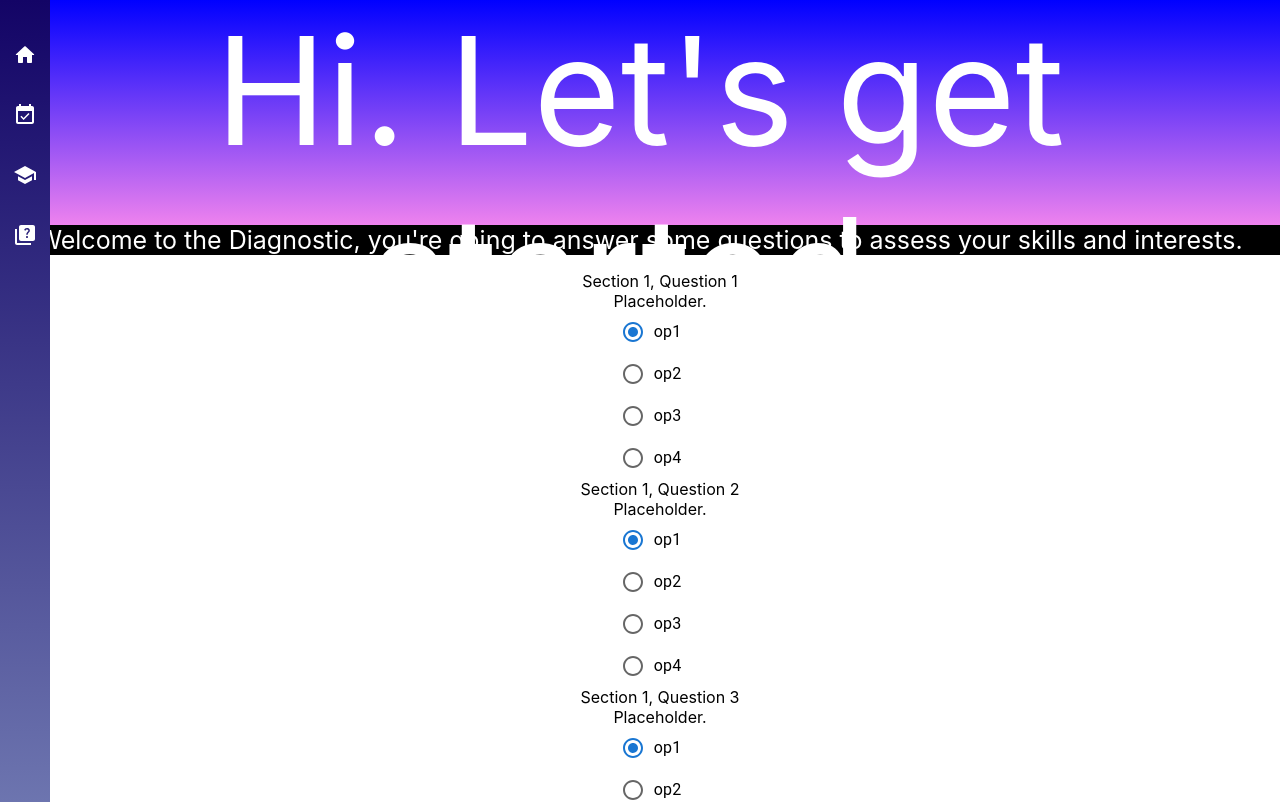
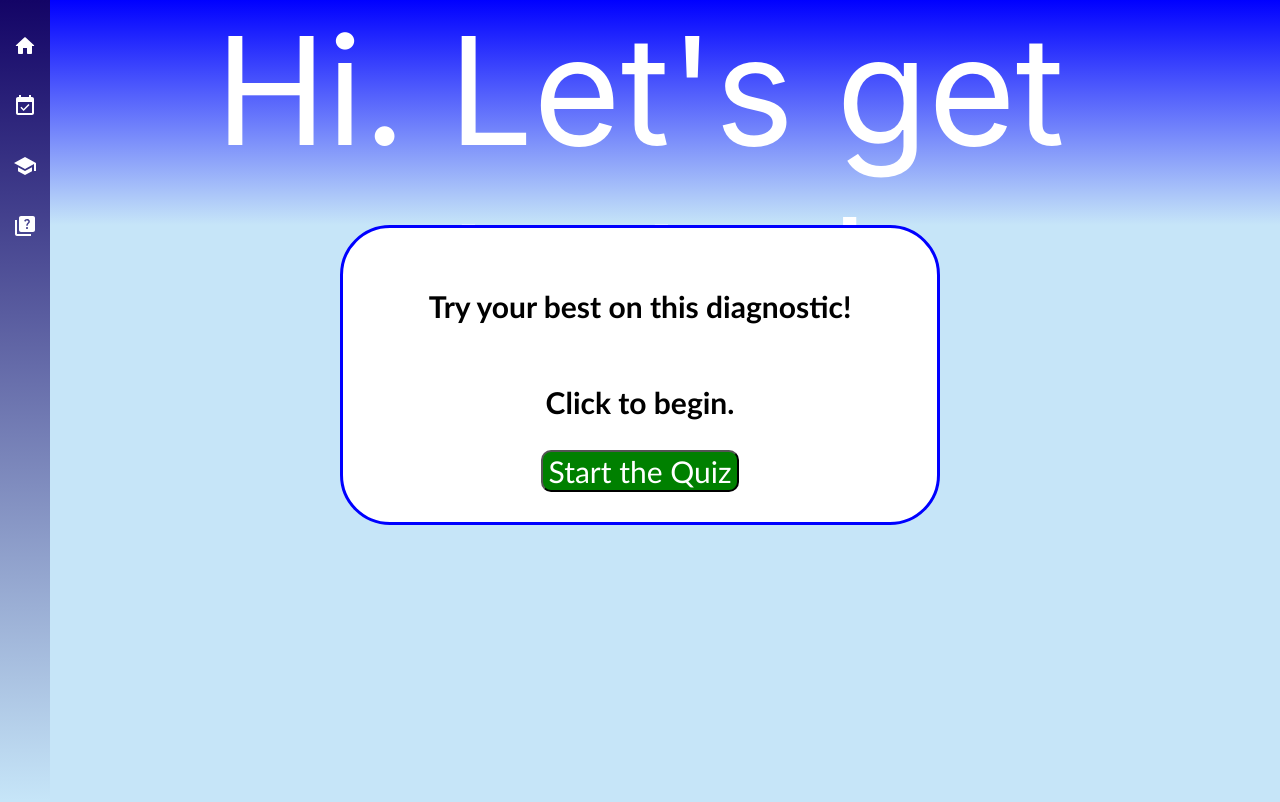
Before and after one commit to Pronkle/hackathon-2024, a React (Create React App) app: page /diagnostic in a window 1280 px wide. Shown: the top 802 px of the page. Built offline with nearby package versions, Linux system fonts and the light colour scheme; no server answers.

Commit message:
refactoring changes

```diff
--- a/src/App.css
+++ b/src/App.css
@@ -16,7 +16,7 @@ html body {
 
 .App {
   text-align: center;
-  min-height: 200vh;
+  min-height: 100vh;
   max-width: 100%;
   overflow-x: hidden;
 
--- a/src/App.js
+++ b/src/App.js
@@ -4,6 +4,7 @@ import Home from "./pages/home/home"
 import Diagnostic from "./pages/diagnostic/diagnostic"
 import Schedule from "./pages/schedule/schedule"
 import Lesson from "./pages/lesson/lesson"
+import Start from "./pages/diagnostic/start"
 
 import './App.css'
 import { useEffect } from "react"
@@ -18,6 +19,7 @@ function App() {
           <Route path="/diagnostic" element={<Diagnostic/>}/>
           <Route path="/schedule" element={<Schedule/>}/>
           <Route path="/lesson" element={<Lesson/>}/>
+          <Route path="/start" element={<Start/>}/>
         </Routes>
     </div>
 
--- a/src/components/demo/menu/style.css
+++ b/src/components/demo/menu/style.css
@@ -1,7 +1,7 @@
 .Menu{
     position: absolute;
     top: 0;
-    height: 200%;
+    min-height: 100%;
     width: 50px;
     background-image: linear-gradient(#130466, #c6e5f8);
 }
--- a/src/components/diagnostic/questions.jsx
+++ b/src/components/diagnostic/questions.jsx
@@ -5,6 +5,7 @@ import FormControlLabel from '@mui/material/FormControlLabel';
 import FormControl from '@mui/material/FormControl';
 import FormLabel from '@mui/material/FormLabel';
 import { DiagnosticData } from '../../pages/diagnostic/diagnosticdata';
+import './style.css'
 
 export default function Questions() {
 
@@ -13,12 +14,12 @@ export default function Questions() {
     };
 
     return (
-        <ul className="QuestionList">
+        <div className="QuestionList">
             {DiagnosticData.map((val, key) => {
                 return (
-                    <li
+                    <div
                         key={key}
-                        className="row"
+                        className="questions"
                         onClick={(event) => {}}
                     >
                         <div id="title">{val.title}</div>
@@ -30,7 +31,6 @@ export default function Questions() {
                                 name="radio-buttons-group"
                             >
                                 {val.Answers.map((ans) => {
-                                    console.log(ans)
                                     return (
                                         <FormControlLabel
                                             value={ans}
@@ -43,9 +43,9 @@ export default function Questions() {
                                 })}
                             </RadioGroup>
                         </FormControl>
-                    </li>
+                    </div>
                 );
             })}
-        </ul>
+        </div>
     );
 }
--- /dev/null
+++ b/src/components/diagnostic/style.css
@@ -0,0 +1,16 @@
+.questions {
+    display: flex;
+    flex-direction: column;
+    align-items: center;
+    border: 1px solid #ccc;
+    fill: black;
+    margin: 10px 0;
+    padding: 10px;
+    width: 100%;
+    justify-content: center;
+}
+
+.QuestionList{
+    margin-left: auto;
+    margin-right: auto;
+}
--- a/src/pages/diagnostic/diagnostic.css
+++ b/src/pages/diagnostic/diagnostic.css
@@ -4,8 +4,12 @@
     border: 0;
 }
 
+body{
+    background-color: #c6e5f8;
+}
+
 #header{
-    background-image: linear-gradient(blue, violet);
+    background-image: linear-gradient(blue, #c6e5f8);
     height: 225px;
     font-size: 150px;
     /*font-family: 'Trebuchet MS', 'Lucida Sans Unicode', 'Lucida Grande', 'Lucida Sans', Arial, sans-serif; */
@@ -22,3 +26,43 @@
     border: 0;
     padding: 0;
 }
+
+.welcome_box {
+    height: 300px;
+    display: flex;
+    align-items: center;
+    justify-content: center;
+    flex-direction: column;
+}
+
+.box {
+    border-color: blue;
+    border-style: solid;
+    text-align: center;
+    background-color: white;
+    border-radius: 50px;
+    height: 300px;
+    width: 600px;
+    display: flex;
+    flex-direction: column;
+    align-items: center;
+    justify-content: center;
+}
+.box p {
+    font-size: 30px;
+    font-weight: bold;
+    font-family: 'Trebuchet MS', 'Lucida Sans Unicode', 'Lucida Grande', 'Lucida Sans', Arial, sans-serif;
+    color: black;
+}
+
+.Startbutton{
+    color: white;
+    font-family: 'Trebuchet MS', 'Lucida Sans Unicode', 'Lucida Grande', 'Lucida Sans', Arial, sans-serif;
+    font-size: 30px;
+    background-color: green;
+    border-radius: 10px;
+}
+
+.Diagnostic{
+    max-height: 100vh;
+}
--- a/src/pages/diagnostic/diagnostic.jsx
+++ b/src/pages/diagnostic/diagnostic.jsx
@@ -4,6 +4,7 @@ import Menu from '../../components/demo/menu/menu';
 import { DiagnosticData } from './diagnosticdata';
 import * as React from 'react';
 import Questions from '../../components/diagnostic/questions';
+import Start from './start';
 
 export default function Diagnostic() {
 
@@ -18,12 +19,9 @@ export default function Diagnostic() {
             <div id='header'>
                 Hi. Let's get started.
             </div>
-            <div id='info'>
-                  Welcome to the Diagnostic, you're going to answer some questions to assess your skills and interests.
-                <Menu />
-            </div>
             <div id='questions'>
-                <Questions/>
+                <Start/>
+                <Menu/>
             </div>
         </div>
     )
--- /dev/null
+++ b/src/pages/diagnostic/start.jsx
@@ -0,0 +1,24 @@
+import './diagnostic.css';
+import * as React from 'react';
+import { useEffect } from "react"
+import { Link } from 'react-router-dom';
+
+export default function Start() {
+
+    // fix scroll persistence issue when navigating with routes
+    // useEffect(() => {
+    //     window.scrollTo(0, 0)
+    // }, [])
+
+    return (
+    <div className="welcome_box">
+        <div className="row box">
+            <p>Try your best on this diagnostic!</p>
+            <p>Click to begin.</p>
+            <Link to="/questions">
+              <button className="Startbutton">Start the Quiz</button>
+            </Link>
+        </div>
+    </div>
+    )
+}
```
